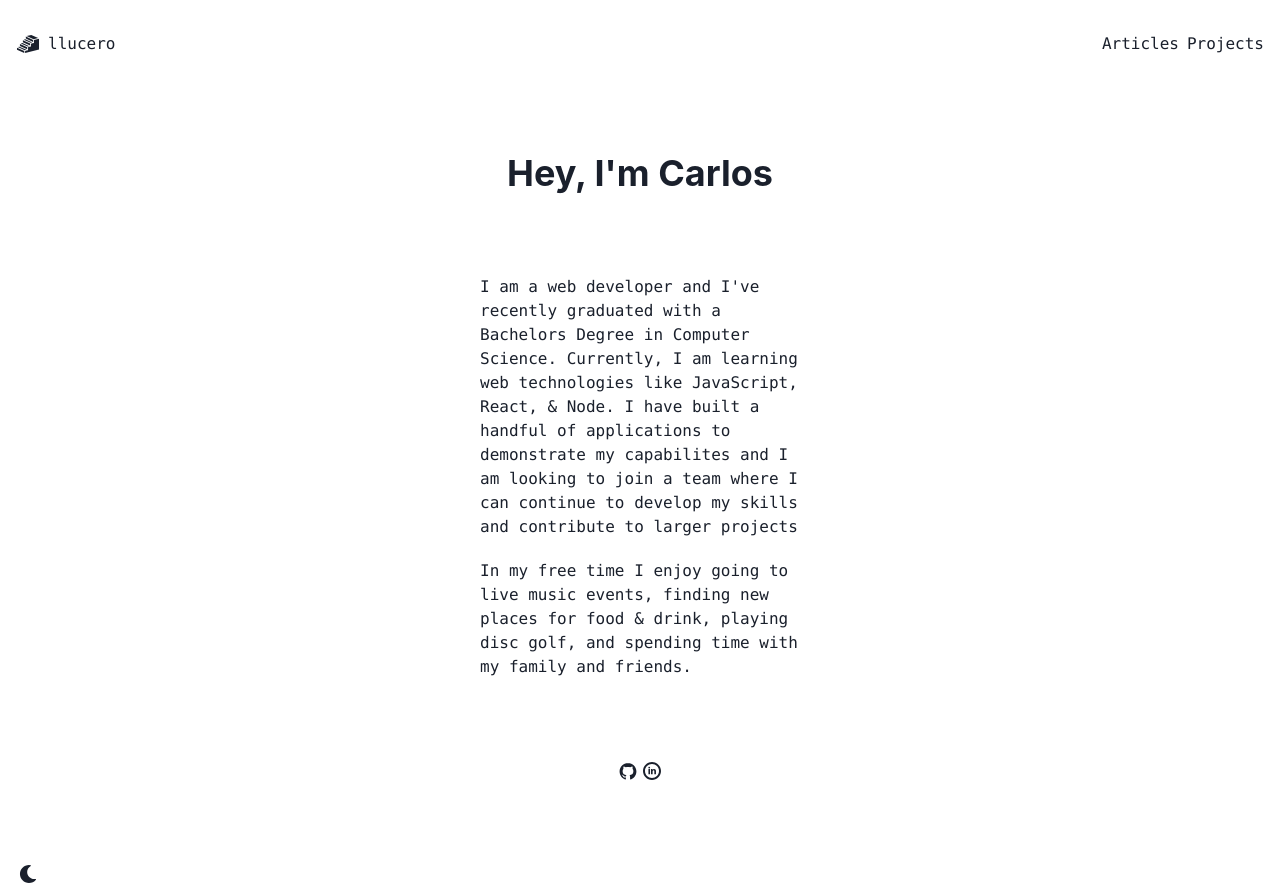
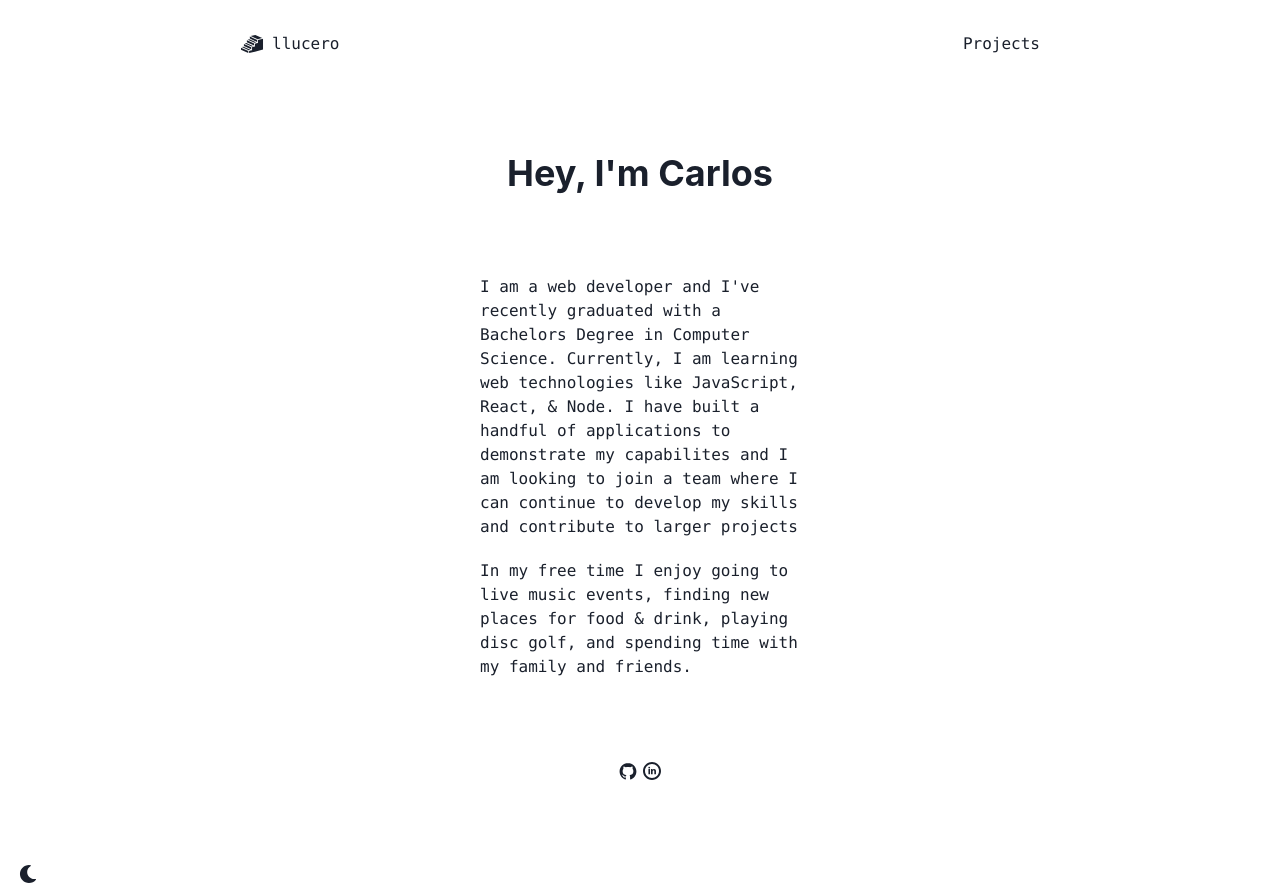
Before and after one commit to clucero36/personal-website, a React (Create React App) app: page / in a window 1280 px wide. Built offline with nearby package versions, Linux system fonts and the light colour scheme.

Commit message:
Added mqs to Heading, Removed Articles

```diff
--- a/src/components/Heading.js
+++ b/src/components/Heading.js
@@ -16,14 +16,14 @@ import {
 const Heading = props => {
 
     return (
-        <Box p='2rem 1rem' {...props}>
+        <Box p='2rem 1rem' w={['90%', '90%', '65%', '65%', '65%']} m='0 auto' {...props}>
             <HStack>
                 <Icon w={6} h={6} as={Gi3DStairs} _hover={{ color: 'green.700' }}/>
                 <Link variant='primary' to='/' as={routerLink}>
                     <Text>llucero</Text>
                 </Link>
                 <Spacer />
-                <Link variant='primary' to='/articles' as={routerLink}>Articles</Link>
+                {/* <Link variant='primary' to='/articles' as={routerLink}>Articles</Link> */}
                 <Link variant='primary' to='/projects' as={routerLink}>Projects</Link>
             </HStack>
         </Box>
```
